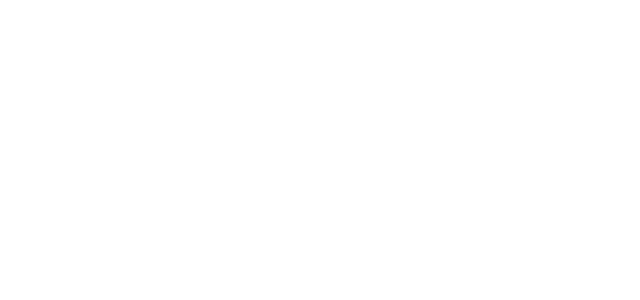
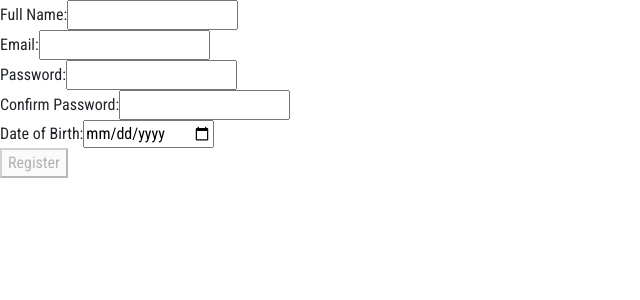
Before and after one commit to Thilrash/tblogiee-web-app, an Angular app in the folder TblogieeClient/: page /register in a window 1280 px wide. Before the commit this address led to /. Shown: the top 300 px of the page, without its empty margins (0-640 px from the left). Built offline with nearby package versions, Linux system fonts and the light colour scheme; a web font is replaced by a local one.

Commit message:
Added sample registration form

```diff
--- a/TblogieeClient/src/app/app.routes.ts
+++ b/TblogieeClient/src/app/app.routes.ts
@@ -1,9 +1,11 @@
 import { Routes } from '@angular/router';
 import { LoginComponent } from './login/login.component';
 import { DateInputComponent } from './shared/date-input/date-input.component';
+import { RegisterComponent } from './register/register.component';
 
 export const routes: Routes = [
   { path: '', redirectTo: '/login', pathMatch: 'full' },
   { path: 'login', component: LoginComponent, pathMatch: 'full' },
   { path: 'date', component: DateInputComponent },
+  { path: 'register', component: RegisterComponent },
 ];
--- /dev/null
+++ b/TblogieeClient/src/app/register/register.component.html
@@ -0,0 +1,76 @@
+<form [formGroup]="registerForm" (ngSubmit)="onSubmit()">
+  <div>
+    <label for="fullname">Full Name:</label>
+    <input type="text" id="fullname" formControlName="fullname" required />
+    <div
+      *ngIf="
+        registerForm.get('fullname')!.invalid &&
+        registerForm.get('fullname')!.touched
+      "
+    >
+      Full Name is required.
+    </div>
+  </div>
+  <div>
+    <label for="email">Email:</label>
+    <input type="email" id="email" formControlName="email" required />
+    <div
+      *ngIf="
+        registerForm.get('email')!.invalid && registerForm.get('email')!.touched
+      "
+    >
+      Enter a valid email.
+    </div>
+  </div>
+  <div>
+    <label for="password">Password:</label>
+    <input type="password" id="password" formControlName="password" required />
+    <div
+      *ngIf="
+        registerForm.get('password')!.invalid &&
+        registerForm.get('password')!.touched
+      "
+    >
+      Password is required and must be at least 6 characters long.
+    </div>
+  </div>
+  <div>
+    <label for="confirmPassword">Confirm Password:</label>
+    <input
+      type="password"
+      id="confirmPassword"
+      formControlName="confirmPassword"
+      required
+    />
+    <div
+      *ngIf="
+        registerForm.get('confirmPassword')!.invalid &&
+        registerForm.get('confirmPassword')!.touched
+      "
+    >
+      Confirm Password is required.
+    </div>
+    <div
+      *ngIf="
+          registerForm.errors?.['mismatch'] &&
+          registerForm.get('confirmPassword')!.touched
+        "
+    >
+      Passwords must match.
+    </div>
+  </div>
+  <div>
+    <label for="dob">Date of Birth:</label>
+    <input type="date" id="dob" formControlName="dob" required />
+    <div
+      *ngIf="
+        registerForm.get('dob')!.invalid && registerForm.get('dob')!.touched
+      "
+    >
+      Date of Birth is required.
+    </div>
+  </div>
+  <div>
+    <button type="submit" [disabled]="registerForm.invalid">Register</button>
+  </div>
+</form>
--- /dev/null
+++ b/TblogieeClient/src/app/register/register.component.ts
@@ -0,0 +1,55 @@
+import { CommonModule } from '@angular/common';
+import { Component } from '@angular/core';
+import {
+  AbstractControl,
+  FormBuilder,
+  FormGroup,
+  ReactiveFormsModule,
+  Validators,
+} from '@angular/forms';
+
+@Component({
+  selector: 'app-register',
+  imports: [ReactiveFormsModule, CommonModule],
+  templateUrl: './register.component.html',
+  styleUrl: './register.component.scss',
+})
+export class RegisterComponent {
+  registerForm: FormGroup;
+
+  constructor(private formBuilder: FormBuilder) {
+    this.registerForm = this.formBuilder.group(
+      {
+        fullname: ['', Validators.required],
+        email: ['', [Validators.required, Validators.email]],
+        password: ['', [Validators.required, Validators.minLength(6)]],
+        confirmPassword: ['', Validators.required],
+        dob: ['', Validators.required],
+      },
+      { validator: this.passwordMatchValidator }
+    );
+  }
+
+  passwordMatchValidator(
+    control: AbstractControl
+  ): { [key: string]: boolean } | null {
+    const password = control.get('password');
+    const confirmPassword = control.get('confirmPassword');
+    if (
+      password &&
+      confirmPassword &&
+      password.value !== confirmPassword.value
+    ) {
+      return { mismatch: true };
+    }
+    return null;
+  }
+
+  onSubmit() {
+    if (this.registerForm.valid) {
+      console.log('Form Submitted!', this.registerForm.value);
+    } else {
+      console.log('Form is invalid');
+    }
+  }
+}
```
Also changed, not shown: TblogieeClient/src/app/register/register.component.scss (added), 1 other file (tests, documents, lock files or other folders).
